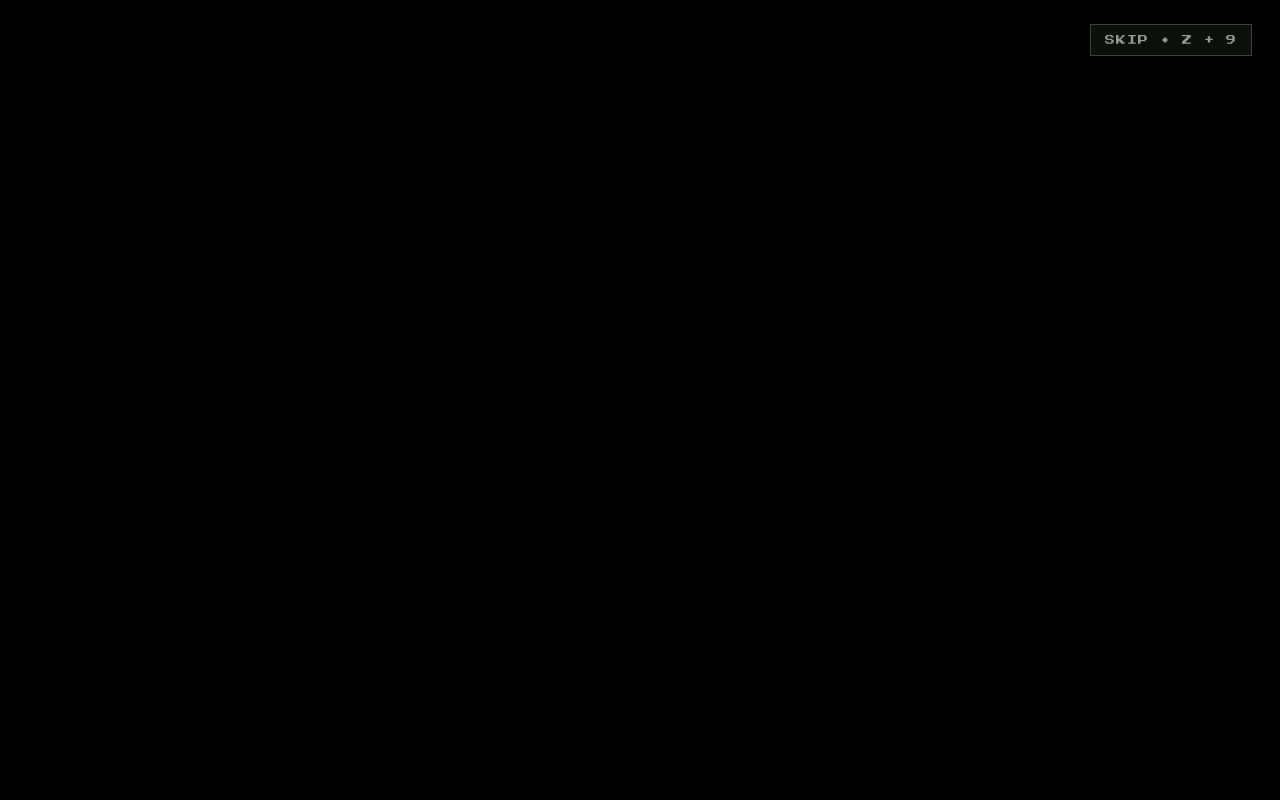
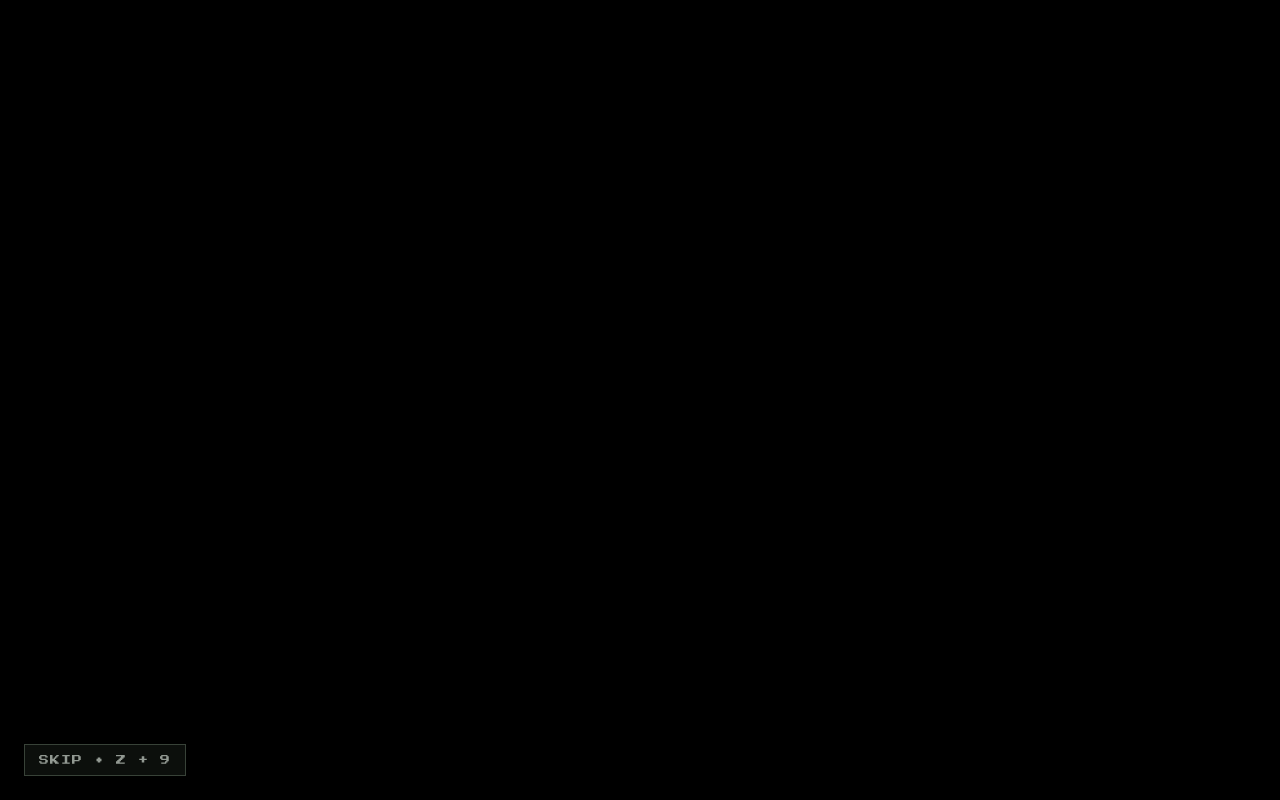
Before and after one commit to AbuBakrProjects/Nexus, a Flask app: page / in a window 1280 px wide. Run offline with Flask 3, Linux system fonts and the light colour scheme.

Commit message:
fix boot and desk css

```diff
--- a/static/css/style.css
+++ b/static/css/style.css
@@ -286,8 +286,8 @@ button {
 
 .skip-hint {
     position: absolute;
-    top: 24px;
-    right: 28px;
+    top: 20px;
+    right: 22px;
     padding: 10px 14px;
     color: #c9d2c9;
     font-family: "Press Start 2P", monospace;
@@ -322,3 +322,15 @@ body.nexus-booting .nova-history-panel {
     visibility: hidden;
 }
 #bootScreen { white-space: normal; }
+
+#introScreen .skip-hint {
+    top:auto;
+    right:auto;
+    bottom:24px;
+    left:24px;
+}
+
+#bootScreen .skip-hint {
+    top:20px;
+    right:22px;
+}
```
